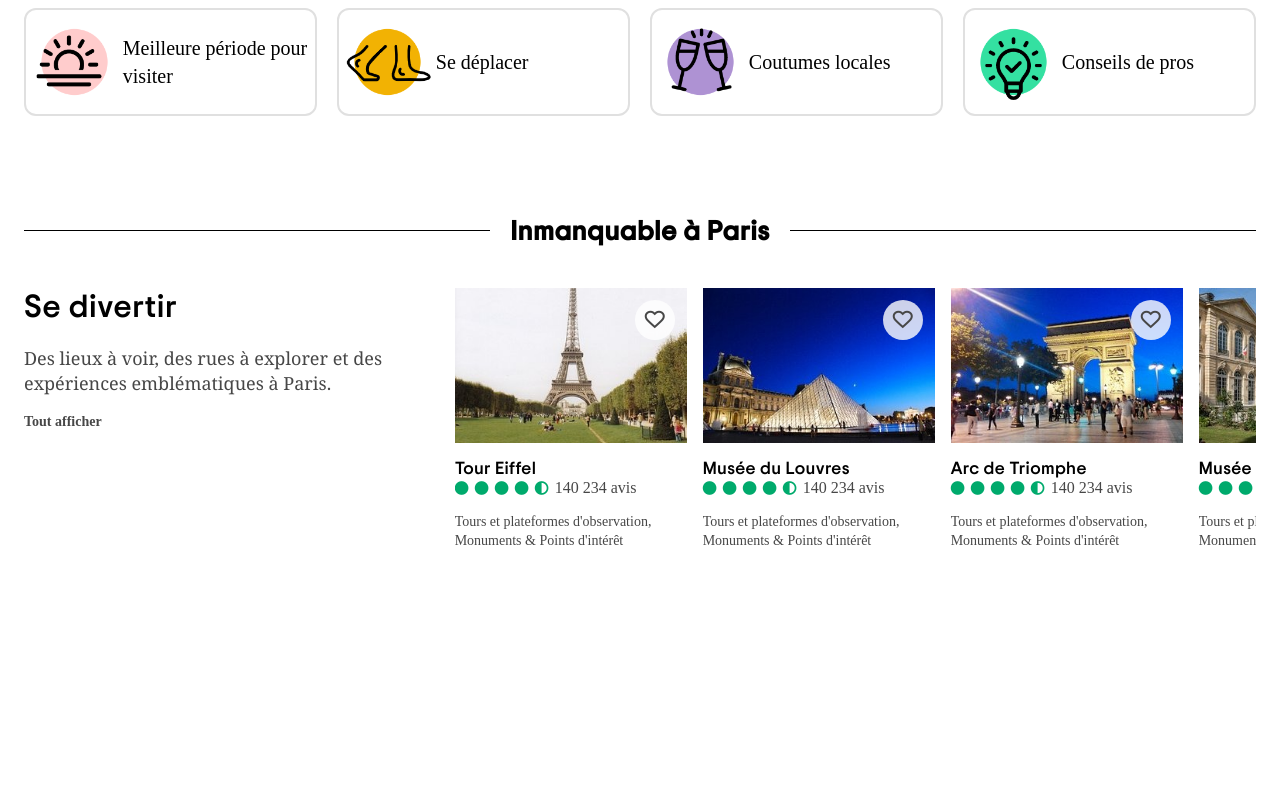
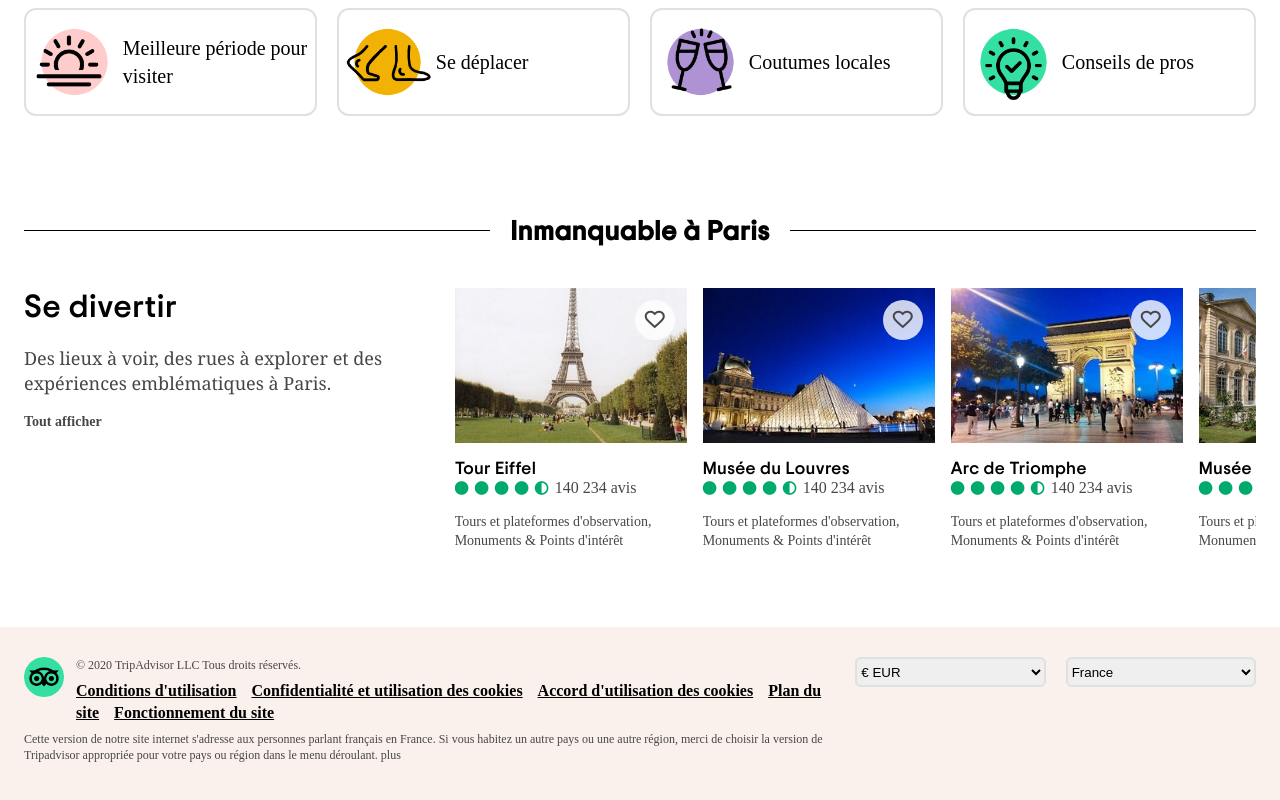
Before and after one commit to StartMeUp/tripadvisor-front, a plain HTML site: page index.html in a window 1280 px wide. Shown: the part 1395-2195 px from the top of the page. Before the commit the page ends 2022 px from the top, so only its background shows below. Drawn offline with Linux system fonts and the light colour scheme; files whose address does not match are found by name; a web font is replaced by a local one.

Commit message:
footer all views

```diff
--- a/assets/css/default.css
+++ b/assets/css/default.css
@@ -342,3 +342,46 @@ header .logo-input {
   color: var(--green);
   font-size: 16px;
 }
+
+/*FOOTER*/
+footer {
+  background-color: #faf1ed;
+  padding: 30px 0;
+  font-size: 12px;
+}
+
+footer img {
+  width: 40px;
+  float: left;
+  margin: 0 12px 12px 0;
+}
+
+footer a {
+  font-weight: bold;
+  color: black;
+  text-decoration: underline;
+  margin-right: 12px;
+  font-size: 16px;
+}
+
+footer p {
+  margin-bottom: 6px;
+}
+
+footer form {
+  display: flex;
+  justify-content: space-between;
+  margin-bottom: 20px;
+}
+
+footer form select:first-child {
+  margin-right: 20px;
+}
+
+footer form select {
+  flex: 1;
+  outline: none;
+  border: 2px solid var(--light-grey);
+  border-radius: 6px;
+  height: 30px;
+}
--- a/assets/css/large.css
+++ b/assets/css/large.css
@@ -64,4 +64,20 @@
   #travel-advice .topics a:not(:last-child) {
     margin-right: 20px;
   }
+
+  /*footer*/
+
+  footer .container {
+    display: flex;
+    flex-direction: row-reverse;
+  }
+
+  footer .info {
+    flex: 2;
+    margin-right: 30px;
+  }
+
+  footer .selectors {
+    flex: 1;
+  }
 }
--- a/index.html
+++ b/index.html
@@ -256,10 +256,37 @@
       </div>
     </section>
     <!-- TODOS END -->
+</main>
+<footer>
+  <div class="container">
+    <div class="selectors">
+      <form>
+        <select name="currency" id="currency">
+          <option>€ EUR</option>
+          <option>$ USD</option>
+          <option>£ GBP</option>
+        </select>
+        <select name="country" id="country">
+          <option>France</option>
+          <option>Ireland</option>
+          <option>Danmark</option>
+        </select>
+      </form>
+    </div>
+    <div class="info">
+      <img src="./assets/img/Tripadvisor_owl.png" alt="">
+      <p>© 2020 TripAdvisor LLC Tous droits réservés.</p>
+      <p><a href="#">Conditions d'utilisation</a>
+      <a href="#">Confidentialité et utilisation des cookies</a>
+      <a href="#">Accord d'utilisation des cookies</a>
+      <a href="#">Plan du site</a>
+      <a href="#">Fonctionnement du site</a></p>
+      <p>Cette version de notre site internet s'adresse aux personnes parlant français en France. Si vous habitez un autre pays ou une autre région, merci de choisir la version de Tripadvisor appropriée pour votre pays ou région dans le menu
+      déroulant. plus</p>
 
+    </div>
+  </div>
 
-
-</main>
-<footer></footer>
+</footer>
 </body>
 </html>
```
Also changed, not shown: assets/img/Tripadvisor_owl.png (added).
